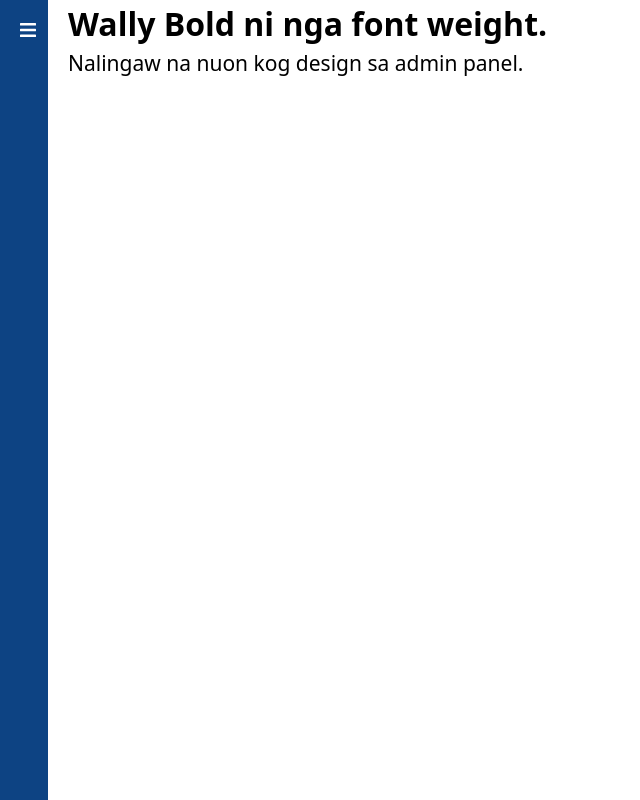
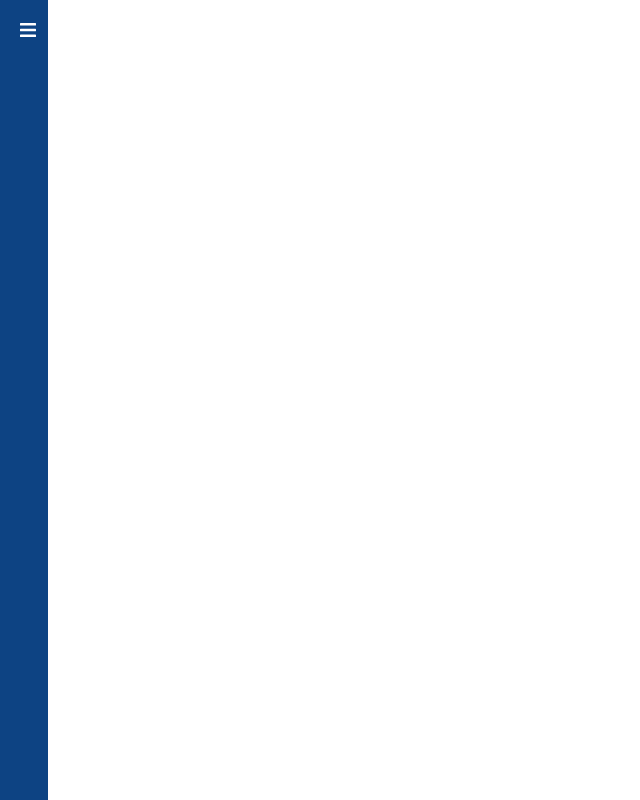
Before and after one commit to RLMelecio/GeoMapper_web, a React (Vite) app: page /home in a window 1280 px wide. Shown: the whole page, without its empty margins (0-640 px from the left). Built offline with nearby package versions, Linux system fonts and the light colour scheme.

Commit message:
feat: login, home, signp pages

```diff
--- a/src/pages/Home.tsx
+++ b/src/pages/Home.tsx
@@ -4,9 +4,8 @@ export default function Home() {
     return (
         <div className="flex bg-[#fff]">
             <Sidebar/>
-            <main className="pl-5 text-black">
-                <h1 className="font-bold text-[32px]">Wally Bold ni nga font weight.</h1>
-                <h2 className="font-medium text-[21px]">Nalingaw na nuon kog design sa admin panel.</h2>
+            <main className="pl-5 ">
+
             </main>
         </div>
     )
--- a/src/pages/Signin.tsx
+++ b/src/pages/Signin.tsx
@@ -30,6 +30,9 @@ export default function SignIn() {
                             placeholder="Enter your password"
                         />
                     </div>
+                    <div className="mb-2">
+                        <a className="text-blue-700">Sign-in with Google</a>
+                    </div>
                     <div className="flex items-center justify-between">
                         <button type="submit" className="bg-blue-500 hover:bg-blue-700 text-white font-bold py-2 px-4 rounded focus:outline-none focus:shadow-outline"
                         >
--- /dev/null
+++ b/src/pages/Signup.tsx
@@ -0,0 +1,7 @@
+export default function SignUp(){
+    return(
+        <div>
+
+        </div>
+    )
+}
```
